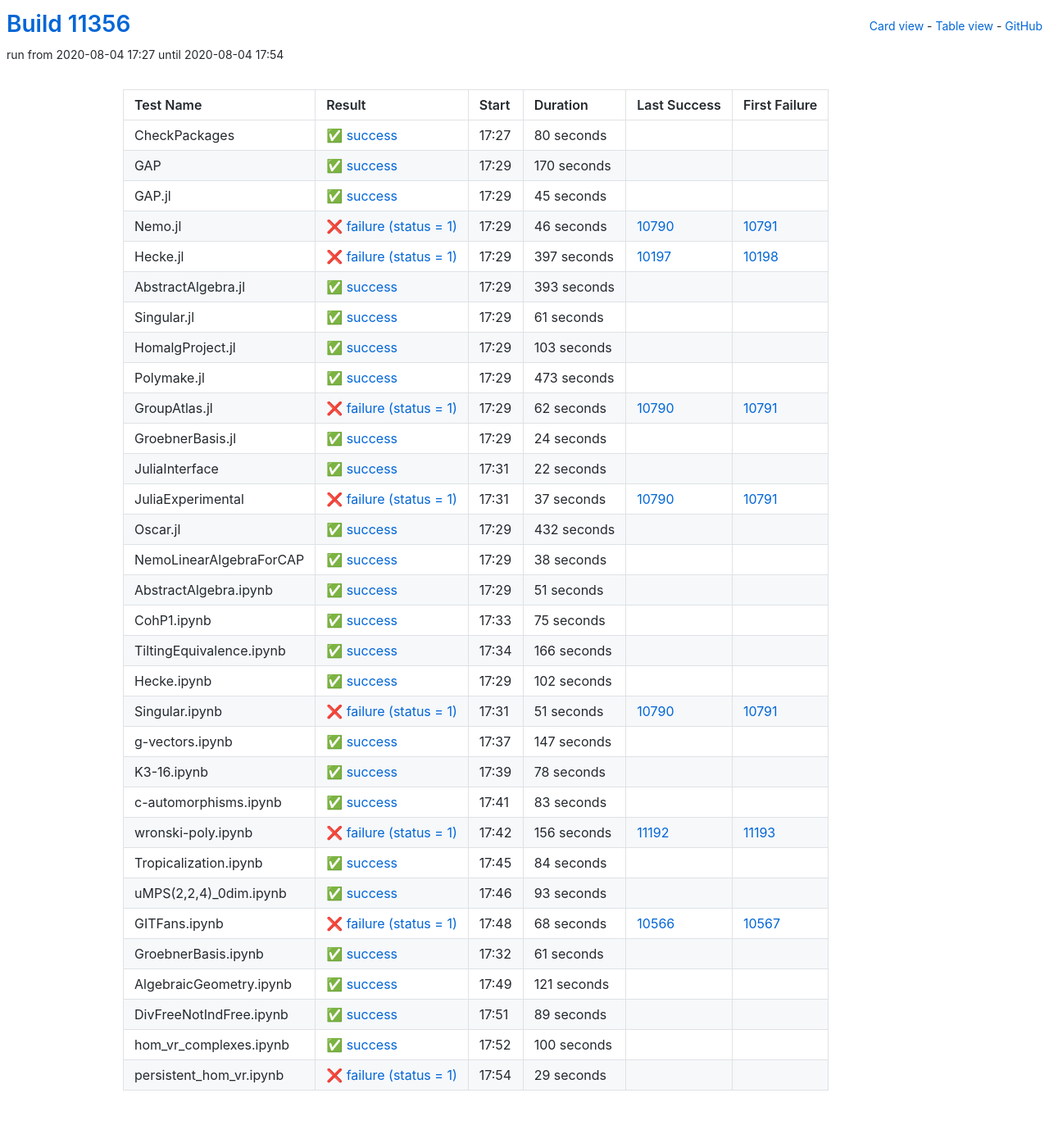
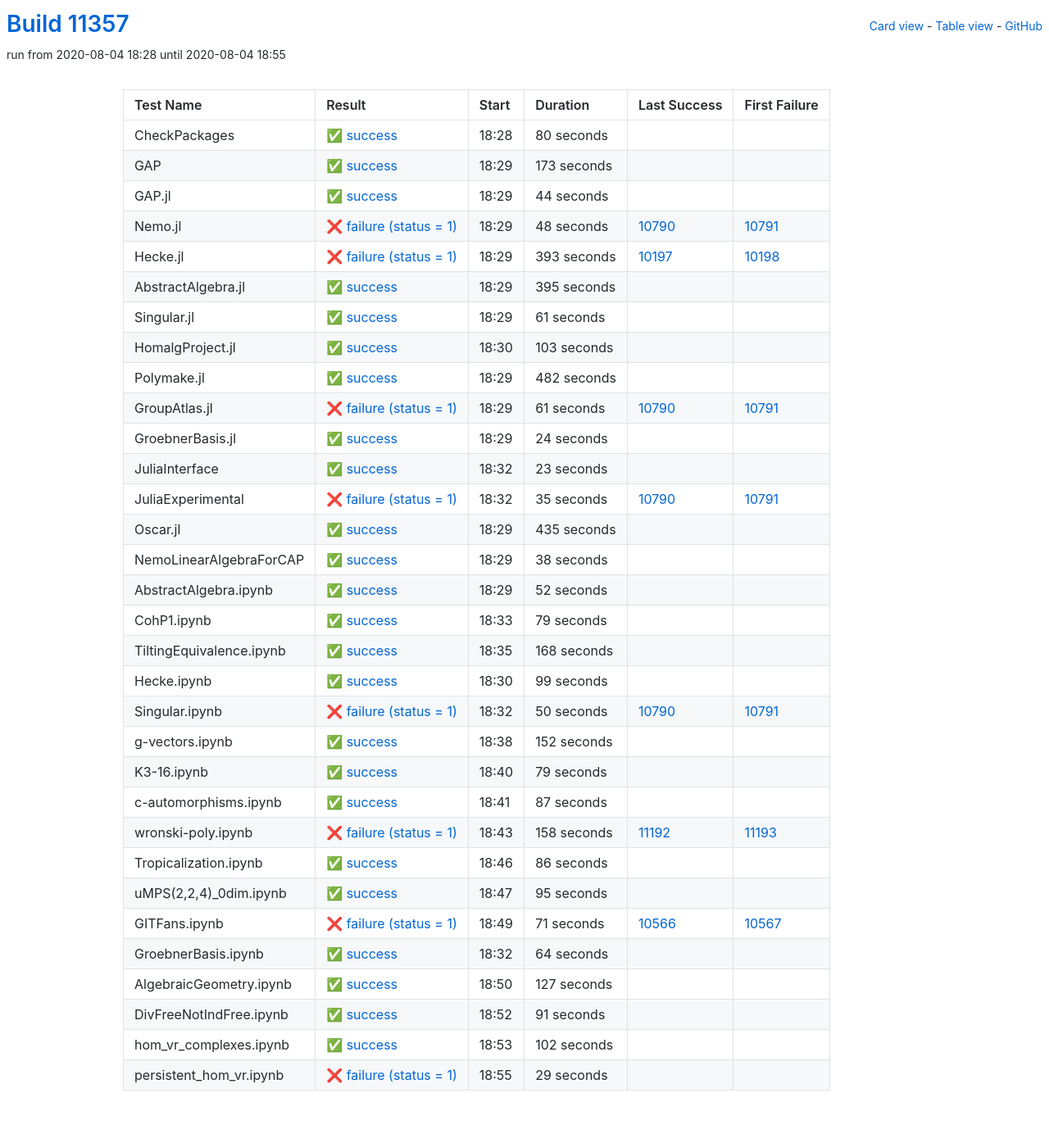
Before and after one commit to oscar-system/oscar-ci-status, a Jekyll site: the page built from table.html, in a window 1280 px wide. Shown: the whole page at 82% size. Built offline with Jekyll 4.4.1, drawn with Linux system fonts in a browser that asks for light colours.

Commit message:
Build #11357

```diff
--- a/_data/ci.yml
+++ b/_data/ci.yml
@@ -1,6 +1,6 @@
 ---
-build: 11356
-build_url: https://oscarci.mathematik.uni-kl.de/job/oscar/11356/
+build: 11357
+build_url: https://oscarci.mathematik.uni-kl.de/job/oscar/11357/
 job: oscar
 organization: oscar-system
 repo: oscar-ci-status
@@ -8,8 +8,8 @@
 tests:
 - name: CheckPackages
   id: checkpackages
-  log: https://oscarci.mathematik.uni-kl.de/job/oscar/11356/artifact/logs/build-11356/CheckPackages.log
-  start: 2020-08-04 17:27
+  log: https://oscarci.mathematik.uni-kl.de/job/oscar/11357/artifact/logs/build-11357/CheckPackages.log
+  start: 2020-08-04 18:28
   success: true
   exitcode: 0
   status: success
@@ -20,68 +20,68 @@
   first_failure_url:
 - name: GAP
   id: gap
-  log: https://oscarci.mathematik.uni-kl.de/job/oscar/11356/artifact/logs/build-11356/GAP.log
-  start: 2020-08-04 17:29
+  log: https://oscarci.mathematik.uni-kl.de/job/oscar/11357/artifact/logs/build-11357/GAP.log
+  start: 2020-08-04 18:29
   success: true
   exitcode: 0
   status: success
-  duration: 170
+  duration: 173
   last_success: false
   last_success_url:
   first_failure: false
   first_failure_url:
 - name: GAP.jl
   id: gap-jl
-  log: https://oscarci.mathematik.uni-kl.de/job/oscar/11356/artifact/logs/build-11356/GAP.jl.log
-  start: 2020-08-04 17:29
+  log: https://oscarci.mathematik.uni-kl.de/job/oscar/11357/artifact/logs/build-11357/GAP.jl.log
+  start: 2020-08-04 18:29
   success: true
   exitcode: 0
   status: success
-  duration: 45
+  duration: 44
   last_success: false
   last_success_url:
   first_failure: false
   first_failure_url:
 - name: Nemo.jl
   id: nemo-jl
-  log: https://oscarci.mathematik.uni-kl.de/job/oscar/11356/artifact/logs/build-11356/Nemo.jl.log
-  start: 2020-08-04 17:29
+  log: https://oscarci.mathematik.uni-kl.de/job/oscar/11357/artifact/logs/build-11357/Nemo.jl.log
+  start: 2020-08-04 18:29
   success: false
   exitcode: 1
   status: failure
-  duration: 46
+  duration: 48
   last_success: 10790
   last_success_url: https://oscarci.mathematik.uni-kl.de/job/oscar/10790/
   first_failure: 10791
   first_failure_url: https://oscarci.mathematik.uni-kl.de/job/oscar/10791/
 - name: Hecke.jl
   id: hecke-jl
-  log: https://oscarci.mathematik.uni-kl.de/job/oscar/11356/artifact/logs/build-11356/Hecke.jl.log
-  start: 2020-08-04 17:29
+  log: https://oscarci.mathematik.uni-kl.de/job/oscar/11357/artifact/logs/build-11357/Hecke.jl.log
+  start: 2020-08-04 18:29
   success: false
   exitcode: 1
   status: failure
-  duration: 397
+  duration: 393
   last_success: 10197
   last_success_url: https://oscarci.mathematik.uni-kl.de/job/oscar/10197/
   first_failure: 10198
   first_failure_url: https://oscarci.mathematik.uni-kl.de/job/oscar/10198/
 - name: AbstractAlgebra.jl
   id: abstractalgebra-jl
-  log: https://oscarci.mathematik.uni-kl.de/job/oscar/11356/artifact/logs/build-11356/AbstractAlgebra.jl.log
-  start: 2020-08-04 17:29
+  log: https://oscarci.mathematik.uni-kl.de/job/oscar/11357/artifact/logs/build-11357/AbstractAlgebra.jl.log
+  start: 2020-08-04 18:29
   success: true
   exitcode: 0
   status: success
-  duration: 393
+  duration: 395
   last_success: false
   last_success_url:
   first_failure: false
   first_failure_url:
 - name: Singular.jl
   id: singular-jl
-  log: https://oscarci.mathematik.uni-kl.de/job/oscar/11356/artifact/logs/build-11356/Singular.jl.log
-  start: 2020-08-04 17:29
+  log: https://oscarci.mathematik.uni-kl.de/job/oscar/11357/artifact/logs/build-11357/Singular.jl.log
+  start: 2020-08-04 18:29
   success: true
   exitcode: 0
   status: success
@@ -92,8 +92,8 @@
   first_failure_url:
 - name: HomalgProject.jl
   id: homalgproject-jl
-  log: https://oscarci.mathematik.uni-kl.de/job/oscar/11356/artifact/logs/build-11356/HomalgProject.jl.log
-  start: 2020-08-04 17:29
+  log: https://oscarci.mathematik.uni-kl.de/job/oscar/11357/artifact/logs/build-11357/HomalgProject.jl.log
+  start: 2020-08-04 18:30
   success: true
   exitcode: 0
   status: success
@@ -104,32 +104,32 @@
   first_failure_url:
 - name: Polymake.jl
   id: polymake-jl
-  log: https://oscarci.mathematik.uni-kl.de/job/oscar/11356/artifact/logs/build-11356/Polymake.jl.log
-  start: 2020-08-04 17:29
+  log: https://oscarci.mathematik.uni-kl.de/job/oscar/11357/artifact/logs/build-11357/Polymake.jl.log
+  start: 2020-08-04 18:29
   success: true
   exitcode: 0
   status: success
-  duration: 473
+  duration: 482
   last_success: false
   last_success_url:
   first_failure: false
   first_failure_url:
 - name: GroupAtlas.jl
   id: groupatlas-jl
-  log: https://oscarci.mathematik.uni-kl.de/job/oscar/11356/artifact/logs/build-11356/GroupAtlas.jl.log
-  start: 2020-08-04 17:29
+  log: https://oscarci.mathematik.uni-kl.de/job/oscar/11357/artifact/logs/build-11357/GroupAtlas.jl.log
+  start: 2020-08-04 18:29
   success: false
   exitcode: 1
   status: failure
-  duration: 62
+  duration: 61
   last_success: 10790
   last_success_url: https://oscarci.mathematik.uni-kl.de/job/oscar/10790/
   first_failure: 10791
   first_failure_url: https://oscarci.mathematik.uni-kl.de/job/oscar/10791/
 - name: GroebnerBasis.jl
   id: groebnerbasis-jl
-  log: https://oscarci.mathematik.uni-kl.de/job/oscar/11356/artifact/logs/build-11356/GroebnerBasis.jl.log
-  start: 2020-08-04 17:29
+  log: https://oscarci.mathematik.uni-kl.de/job/oscar/11357/artifact/logs/build-11357/GroebnerBasis.jl.log
+  start: 2020-08-04 18:29
   success: true
   exitcode: 0
   status: success
@@ -140,44 +140,44 @@
   first_failure_url:
 - name: JuliaInterface
   id: juliainterface
-  log: https://oscarci.mathematik.uni-kl.de/job/oscar/11356/artifact/logs/build-11356/JuliaInterface.log
-  start: 2020-08-04 17:31
+  log: https://oscarci.mathematik.uni-kl.de/job/oscar/11357/artifact/logs/build-11357/JuliaInterface.log
+  start: 2020-08-04 18:32
   success: true
   exitcode: 0
   status: success
-  duration: 22
+  duration: 23
   last_success: false
   last_success_url:
   first_failure: false
   first_failure_url:
 - name: JuliaExperimental
   id: juliaexperimental
-  log: https://oscarci.mathematik.uni-kl.de/job/oscar/11356/artifact/logs/build-11356/JuliaExperimental.log
-  start: 2020-08-04 17:31
+  log: https://oscarci.mathematik.uni-kl.de/job/oscar/11357/artifact/logs/build-11357/JuliaExperimental.log
+  start: 2020-08-04 18:32
   success: false
   exitcode: 1
   status: failure
-  duration: 37
+  duration: 35
   last_success: 10790
   last_success_url: https://oscarci.mathematik.uni-kl.de/job/oscar/10790/
   first_failure: 10791
   first_failure_url: https://oscarci.mathematik.uni-kl.de/job/oscar/10791/
 - name: Oscar.jl
   id: oscar-jl
-  log: https://oscarci.mathematik.uni-kl.de/job/oscar/11356/artifact/logs/build-11356/Oscar.jl.log
-  start: 2020-08-04 17:29
+  log: https://oscarci.mathematik.uni-kl.de/job/oscar/11357/artifact/logs/build-11357/Oscar.jl.log
+  start: 2020-08-04 18:29
   success: true
   exitcode: 0
   status: success
-  duration: 432
+  duration: 435
   last_success: false
   last_success_url:
   first_failure: false
   first_failure_url:
 - name: NemoLinearAlgebraForCAP
   id: nemolinearalgebraforcap
-  log: https://oscarci.mathematik.uni-kl.de/job/oscar/11356/artifact/logs/build-11356/NemoLinearAlgebraForCAP.log
-  start: 2020-08-04 17:29
+  log: https://oscarci.mathematik.uni-kl.de/job/oscar/11357/artifact/logs/build-11357/NemoLinearAlgebraForCAP.log
+  start: 2020-08-04 18:29
   success: true
   exitcode: 0
   status: success
@@ -188,44 +188,188 @@
   first_failure_url:
 - name: AbstractAlgebra.ipynb
   id: abstractalgebra-ipynb
-  log: https://oscarci.mathematik.uni-kl.de/job/oscar/11356/artifact/logs/build-11356/AbstractAlgebra.ipynb.log
-  start: 2020-08-04 17:29
+  log: https://oscarci.mathematik.uni-kl.de/job/oscar/11357/artifact/logs/build-11357/AbstractAlgebra.ipynb.log
+  start: 2020-08-04 18:29
   success: true
   exitcode: 0
   status: success
-  duration: 51
+  duration: 52
   last_success: false
   last_success_url:
   first_failure: false
   first_failure_url:
 - name: CohP1.ipynb
   id: cohp1-ipynb
-  log: https://oscarci.mathematik.uni-kl.de/job/oscar/11356/artifact/logs/build-11356/CohP1.ipynb.log
-  start: 2020-08-04 17:33
+  log: https://oscarci.mathematik.uni-kl.de/job/oscar/11357/artifact/logs/build-11357/CohP1.ipynb.log
+  start: 2020-08-04 18:33
   success: true
   exitcode: 0
   status: success
-  duration: 75
+  duration: 79
   last_success: false
   last_success_url:
   first_failure: false
   first_failure_url:
 - name: TiltingEquivalence.ipynb
   id: tiltingequivalence-ipynb
-  log: https://oscarci.mathematik.uni-kl.de/job/oscar/11356/artifact/logs/build-11356/TiltingEquivalence.ipynb.log
-  start: 2020-08-04 17:34
+  log: https://oscarci.mathematik.uni-kl.de/job/oscar/11357/artifact/logs/build-11357/TiltingEquivalence.ipynb.log
+  start: 2020-08-04 18:35
   success: true
   exitcode: 0
   status: success
-  duration: 166
+  duration: 168
   last_success: false
   last_success_url:
   first_failure: false
   first_failure_url:
 - name: Hecke.ipynb
   id: hecke-ipynb
-  log: https://oscarci.mathematik.uni-kl.de/job/oscar/11356/artifact/logs/build-11356/Hecke.ipynb.log
-  start: 2020-08-04 17:29
+  log: https://oscarci.mathematik.uni-kl.de/job/oscar/11357/artifact/logs/build-11357/Hecke.ipynb.log
+  start: 2020-08-04 18:30
+  success: true
+  exitcode: 0
+  status: success
+  duration: 99
+  last_success: false
+  last_success_url:
+  first_failure: false
+  first_failure_url:
+- name: Singular.ipynb
+  id: singular-ipynb
+  log: https://oscarci.mathematik.uni-kl.de/job/oscar/11357/artifact/logs/build-11357/Singular.ipynb.log
+  start: 2020-08-04 18:32
+  success: false
+  exitcode: 1
+  status: failure
+  duration: 50
+  last_success: 10790
+  last_success_url: https://oscarci.mathematik.uni-kl.de/job/oscar/10790/
+  first_failure: 10791
+  first_failure_url: https://oscarci.mathematik.uni-kl.de/job/oscar/10791/
+- name: g-vectors.ipynb
+  id: g-vectors-ipynb
+  log: https://oscarci.mathematik.uni-kl.de/job/oscar/11357/artifact/logs/build-11357/g-vectors.ipynb.log
+  start: 2020-08-04 18:38
+  success: true
+  exitcode: 0
+  status: success
+  duration: 152
+  last_success: false
+  last_success_url:
+  first_failure: false
+  first_failure_url:
+- name: K3-16.ipynb
+  id: k3-16-ipynb
+  log: https://oscarci.mathematik.uni-kl.de/job/oscar/11357/artifact/logs/build-11357/K3-16.ipynb.log
+  start: 2020-08-04 18:40
+  success: true
+  exitcode: 0
+  status: success
+  duration: 79
+  last_success: false
+  last_success_url:
+  first_failure: false
+  first_failure_url:
+- name: c-automorphisms.ipynb
+  id: c-automorphisms-ipynb
+  log: https://oscarci.mathematik.uni-kl.de/job/oscar/11357/artifact/logs/build-11357/c-automorphisms.ipynb.log
+  start: 2020-08-04 18:41
+  success: true
+  exitcode: 0
+  status: success
+  duration: 87
+  last_success: false
+  last_success_url:
+  first_failure: false
+  first_failure_url:
+- name: wronski-poly.ipynb
+  id: wronski-poly-ipynb
+  log: https://oscarci.mathematik.uni-kl.de/job/oscar/11357/artifact/logs/build-11357/wronski-poly.ipynb.log
+  start: 2020-08-04 18:43
+  success: false
+  exitcode: 1
+  status: failure
+  duration: 158
+  last_success: 11192
+  last_success_url: https://oscarci.mathematik.uni-kl.de/job/oscar/11192/
+  first_failure: 11193
+  first_failure_url: https://oscarci.mathematik.uni-kl.de/job/oscar/11193/
+- name: Tropicalization.ipynb
+  id: tropicalization-ipynb
+  log: https://oscarci.mathematik.uni-kl.de/job/oscar/11357/artifact/logs/build-11357/Tropicalization.ipynb.log
+  start: 2020-08-04 18:46
+  success: true
+  exitcode: 0
+  status: success
+  duration: 86
+  last_success: false
+  last_success_url:
+  first_failure: false
+  first_failure_url:
+- name: uMPS(2,2,4)_0dim.ipynb
+  id: umps-2-2-4-0dim-ipynb
+  log: https://oscarci.mathematik.uni-kl.de/job/oscar/11357/artifact/logs/build-11357/uMPS-2-2-4-_0dim.ipynb.log
+  start: 2020-08-04 18:47
+  success: true
+  exitcode: 0
+  status: success
+  duration: 95
+  last_success: false
+  last_success_url:
+  first_failure: false
+  first_failure_url:
+- name: GITFans.ipynb
+  id: gitfans-ipynb
+  log: https://oscarci.mathematik.uni-kl.de/job/oscar/11357/artifact/logs/build-11357/GITFans.ipynb.log
+  start: 2020-08-04 18:49
+  success: false
+  exitcode: 1
+  status: failure
+  duration: 71
+  last_success: 10566
+  last_success_url: https://oscarci.mathematik.uni-kl.de/job/oscar/10566/
+  first_failure: 10567
+  first_failure_url: https://oscarci.mathematik.uni-kl.de/job/oscar/10567/
+- name: GroebnerBasis.ipynb
+  id: groebnerbasis-ipynb
+  log: https://oscarci.mathematik.uni-kl.de/job/oscar/11357/artifact/logs/build-11357/GroebnerBasis.ipynb.log
+  start: 2020-08-04 18:32
+  success: true
+  exitcode: 0
+  status: success
+  duration: 64
+  last_success: false
+  last_success_url:
+  first_failure: false
+  first_failure_url:
+- name: AlgebraicGeometry.ipynb
+  id: algebraicgeometry-ipynb
+  log: https://oscarci.mathematik.uni-kl.de/job/oscar/11357/artifact/logs/build-11357/AlgebraicGeometry.ipynb.log
+  start: 2020-08-04 18:50
+  success: true
+  exitcode: 0
+  status: success
+  duration: 127
+  last_success: false
+  last_success_url:
+  first_failure: false
+  first_failure_url:
+- name: DivFreeNotIndFree.ipynb
+  id: divfreenotindfree-ipynb
+  log: https://oscarci.mathematik.uni-kl.de/job/oscar/11357/artifact/logs/build-11357/DivFreeNotIndFree.ipynb.log
+  start: 2020-08-04 18:52
+  success: true
+  exitcode: 0
+  status: success
+  duration: 91
+  last_success: false
+  last_success_url:
+  first_failure: false
+  first_failure_url:
+- name: hom_vr_complexes.ipynb
+  id: hom-vr-complexes-ipynb
+  log: https://oscarci.mathematik.uni-kl.de/job/oscar/11357/artifact/logs/build-11357/hom_vr_complexes.ipynb.log
+  start: 2020-08-04 18:53
   success: true
   exitcode: 0
   status: success
@@ -234,154 +378,10 @@
   last_success_url:
   first_failure: false
   first_failure_url:
-- name: Singular.ipynb
-  id: singular-ipynb
-  log: https://oscarci.mathematik.uni-kl.de/job/oscar/11356/artifact/logs/build-11356/Singular.ipynb.log
-  start: 2020-08-04 17:31
-  success: false
-  exitcode: 1
-  status: failure
-  duration: 51
-  last_success: 10790
-  last_success_url: https://oscarci.mathematik.uni-kl.de/job/oscar/10790/
-  first_failure: 10791
-  first_failure_url: https://oscarci.mathematik.uni-kl.de/job/oscar/10791/
-- name: g-vectors.ipynb
-  id: g-vectors-ipynb
-  log: https://oscarci.mathematik.uni-kl.de/job/oscar/11356/artifact/logs/build-11356/g-vectors.ipynb.log
-  start: 2020-08-04 17:37
-  success: true
-  exitcode: 0
-  status: success
-  duration: 147
-  last_success: false
-  last_success_url:
-  first_failure: false
-  first_failure_url:
-- name: K3-16.ipynb
-  id: k3-16-ipynb
-  log: https://oscarci.mathematik.uni-kl.de/job/oscar/11356/artifact/logs/build-11356/K3-16.ipynb.log
-  start: 2020-08-04 17:39
-  success: true
-  exitcode: 0
-  status: success
-  duration: 78
-  last_success: false
-  last_success_url:
-  first_failure: false
-  first_failure_url:
-- name: c-automorphisms.ipynb
-  id: c-automorphisms-ipynb
-  log: https://oscarci.mathematik.uni-kl.de/job/oscar/11356/artifact/logs/build-11356/c-automorphisms.ipynb.log
-  start: 2020-08-04 17:41
-  success: true
-  exitcode: 0
-  status: success
-  duration: 83
-  last_success: false
-  last_success_url:
-  first_failure: false
-  first_failure_url:
-- name: wronski-poly.ipynb
-  id: wronski-poly-ipynb
-  log: https://oscarci.mathematik.uni-kl.de/job/oscar/11356/artifact/logs/build-11356/wronski-poly.ipynb.log
-  start: 2020-08-04 17:42
-  success: false
-  exitcode: 1
-  status: failure
-  duration: 156
-  last_success: 11192
-  last_success_url: https://oscarci.mathematik.uni-kl.de/job/oscar/11192/
-  first_failure: 11193
-  first_failure_url: https://oscarci.mathematik.uni-kl.de/job/oscar/11193/
-- name: Tropicalization.ipynb
-  id: tropicalization-ipynb
-  log: https://oscarci.mathematik.uni-kl.de/job/oscar/11356/artifact/logs/build-11356/Tropicalization.ipynb.log
-  start: 2020-08-04 17:45
-  success: true
-  exitcode: 0
-  status: success
-  duration: 84
-  last_success: false
-  last_success_url:
-  first_failure: false
-  first_failure_url:
-- name: uMPS(2,2,4)_0dim.ipynb
-  id: umps-2-2-4-0dim-ipynb
-  log: https://oscarci.mathematik.uni-kl.de/job/oscar/11356/artifact/logs/build-11356/uMPS-2-2-4-_0dim.ipynb.log
-  start: 2020-08-04 17:46
-  success: true
-  exitcode: 0
-  status: success
-  duration: 93
-  last_success: false
-  last_success_url:
-  first_failure: false
-  first_failure_url:
-- name: GITFans.ipynb
-  id: gitfans-ipynb
-  log: https://oscarci.mathematik.uni-kl.de/job/oscar/11356/artifact/logs/build-11356/GITFans.ipynb.log
-  start: 2020-08-04 17:48
-  success: false
-  exitcode: 1
-  status: failure
-  duration: 68
-  last_success: 10566
-  last_success_url: https://oscarci.mathematik.uni-kl.de/job/oscar/10566/
-  first_failure: 10567
-  first_failure_url: https://oscarci.mathematik.uni-kl.de/job/oscar/10567/
-- name: GroebnerBasis.ipynb
-  id: groebnerbasis-ipynb
-  log: https://oscarci.mathematik.uni-kl.de/job/oscar/11356/artifact/logs/build-11356/GroebnerBasis.ipynb.log
-  start: 2020-08-04 17:32
-  success: true
-  exitcode: 0
-  status: success
-  duration: 61
-  last_success: false
-  last_success_url:
-  first_failure: false
-  first_failure_url:
-- name: AlgebraicGeometry.ipynb
-  id: algebraicgeometry-ipynb
-  log: https://oscarci.mathematik.uni-kl.de/job/oscar/11356/artifact/logs/build-11356/AlgebraicGeometry.ipynb.log
-  start: 2020-08-04 17:49
-  success: true
-  exitcode: 0
-  status: success
-  duration: 121
-  last_success: false
-  last_success_url:
-  first_failure: false
-  first_failure_url:
-- name: DivFreeNotIndFree.ipynb
-  id: divfreenotindfree-ipynb
-  log: https://oscarci.mathematik.uni-kl.de/job/oscar/11356/artifact/logs/build-11356/DivFreeNotIndFree.ipynb.log
-  start: 2020-08-04 17:51
-  success: true
-  exitcode: 0
-  status: success
-  duration: 89
-  last_success: false
-  last_success_url:
-  first_failure: false
-  first_failure_url:
-- name: hom_vr_complexes.ipynb
-  id: hom-vr-complexes-ipynb
-  log: https://oscarci.mathematik.uni-kl.de/job/oscar/11356/artifact/logs/build-11356/hom_vr_complexes.ipynb.log
-  start: 2020-08-04 17:52
-  success: true
-  exitcode: 0
-  status: success
-  duration: 100
-  last_success: false
-  last_success_url:
-  first_failure: false
-  first_failure_url:
 - name: persistent_hom_vr.ipynb
   id: persistent-hom-vr-ipynb
-  log: https://oscarci.mathematik.uni-kl.de/job/oscar/11356/artifact/logs/build-11356/persistent_hom_vr.ipynb.log
-  start: 2020-08-04 17:54
+  log: https://oscarci.mathematik.uni-kl.de/job/oscar/11357/artifact/logs/build-11357/persistent_hom_vr.ipynb.log
+  start: 2020-08-04 18:55
   success: false
   exitcode: 1
   status: failure
```
Also changed, not shown: README.md.
